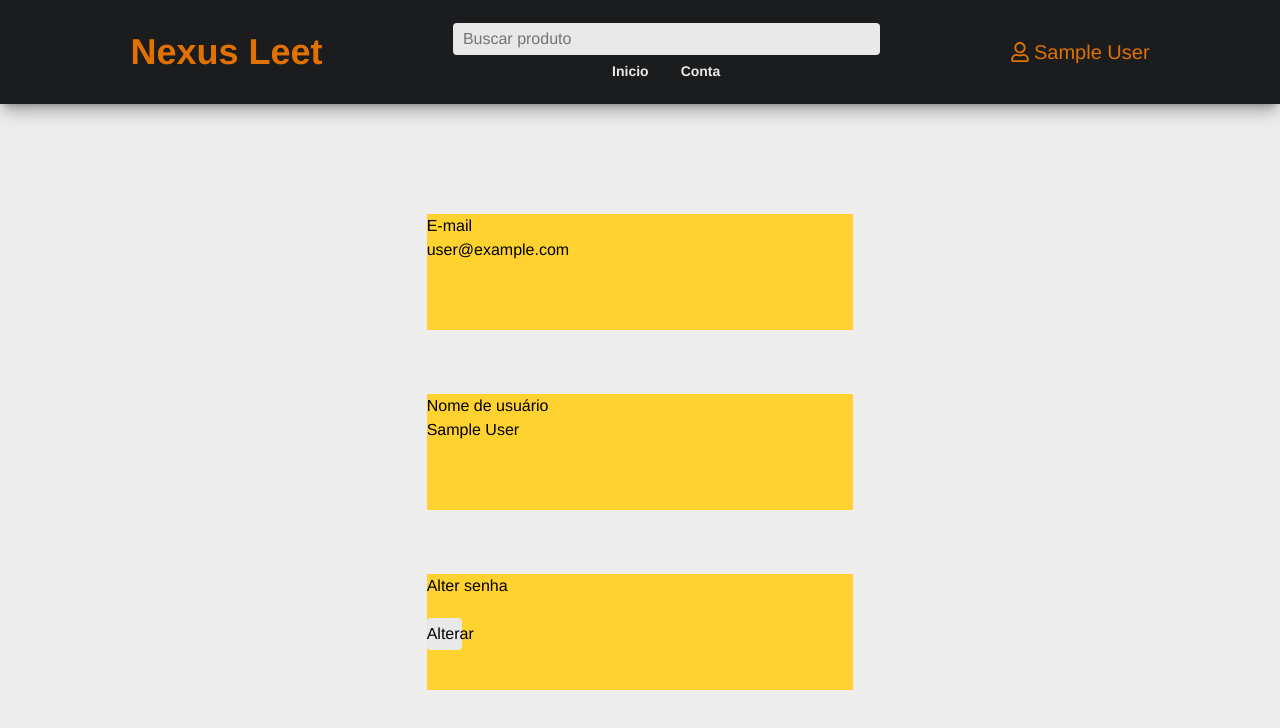
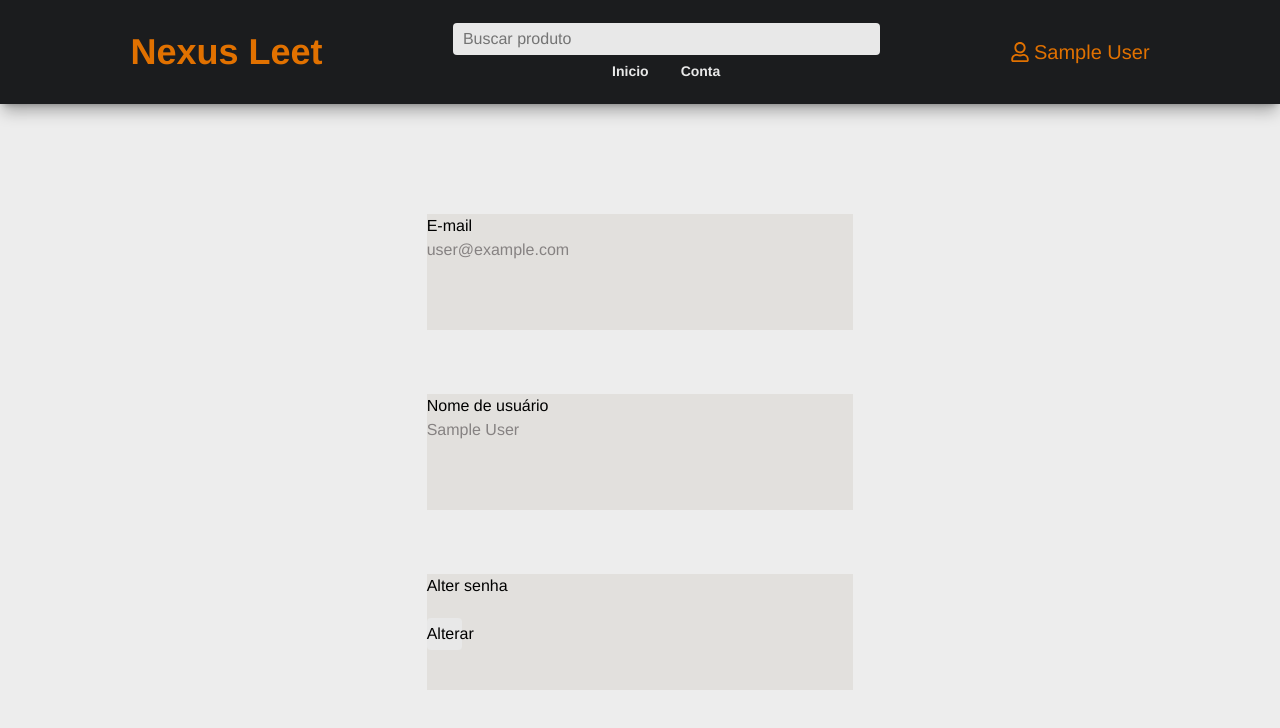
Before and after one commit to gustavocarvalho-ra/NextJs-NexusLeet, a Next.js app: page /my-account/user/confg in a window 1280 px wide. Shown: the top 728 px of the page. Built offline with nearby package versions, Linux system fonts and the light colour scheme; no server answers; sample sign-in values are in the browser's storage.

Commit message:
feat: add new global color

```diff
--- a/src/app/globals.css
+++ b/src/app/globals.css
@@ -12,6 +12,7 @@
   --hover-pr: rgba(124, 213, 236, 0.836);
   --mod: #d8d4cd80;
   --grey: #adaba781;
+  --grey-text: #868282;
 
 }
 
--- a/src/app/my-account/user/confg/page.tsx
+++ b/src/app/my-account/user/confg/page.tsx
@@ -17,22 +17,22 @@ export default async function ConfigUserAccount() {
     <div className="w-screen h-screen flex flex-col">
       <Header />
       <div className="w-full h-full flex flex-col items-center justify-center gap-16">
-        <div className="w-1/3 h-1/6 bg-amber-300">
-          <h1>E-mail</h1>
-          <h3>{session.user?.email}</h3>
+        <div className="w-1/3 h-1/6 bg-(--mod)">
+          <h1 className="">E-mail</h1>
+          <h3 className="text-(--grey-text)">{session.user?.email}</h3>
         </div>
 
 
-        <div className="w-1/3 h-1/6 bg-amber-300">
-          <h1>Nome de usuário</h1>
-          <h3>{session.user?.name}</h3>
+        <div className="w-1/3 h-1/6 bg-(--mod)">
+          <h1 className="">Nome de usuário</h1>
+          <h3 className="text-(--grey-text)">{session.user?.name}</h3>
           <Link href={''}></Link>
 
         </div>
-        <div className="w-1/3 h-1/6 bg-amber-300 relative">
-          <h1>Alter senha</h1>
-          <Link href={'/'} className="bg-(--text-amber) w-[10%] h-[5%]">
-            <Button className="w-1/12 h-1/12 bottom-10 border-none">
+        <div className="w-1/3 h-1/6 bg-(--mod) relative">
+          <h1 className="">Alter senha</h1>
+          <Link href={'/'} className="bg-(--text-amber) w-[10%] h-full">
+            <Button className="w-1/12 h-1/2 bottom-10 border-none">
               Alterar
             </Button>
           </Link>
```
